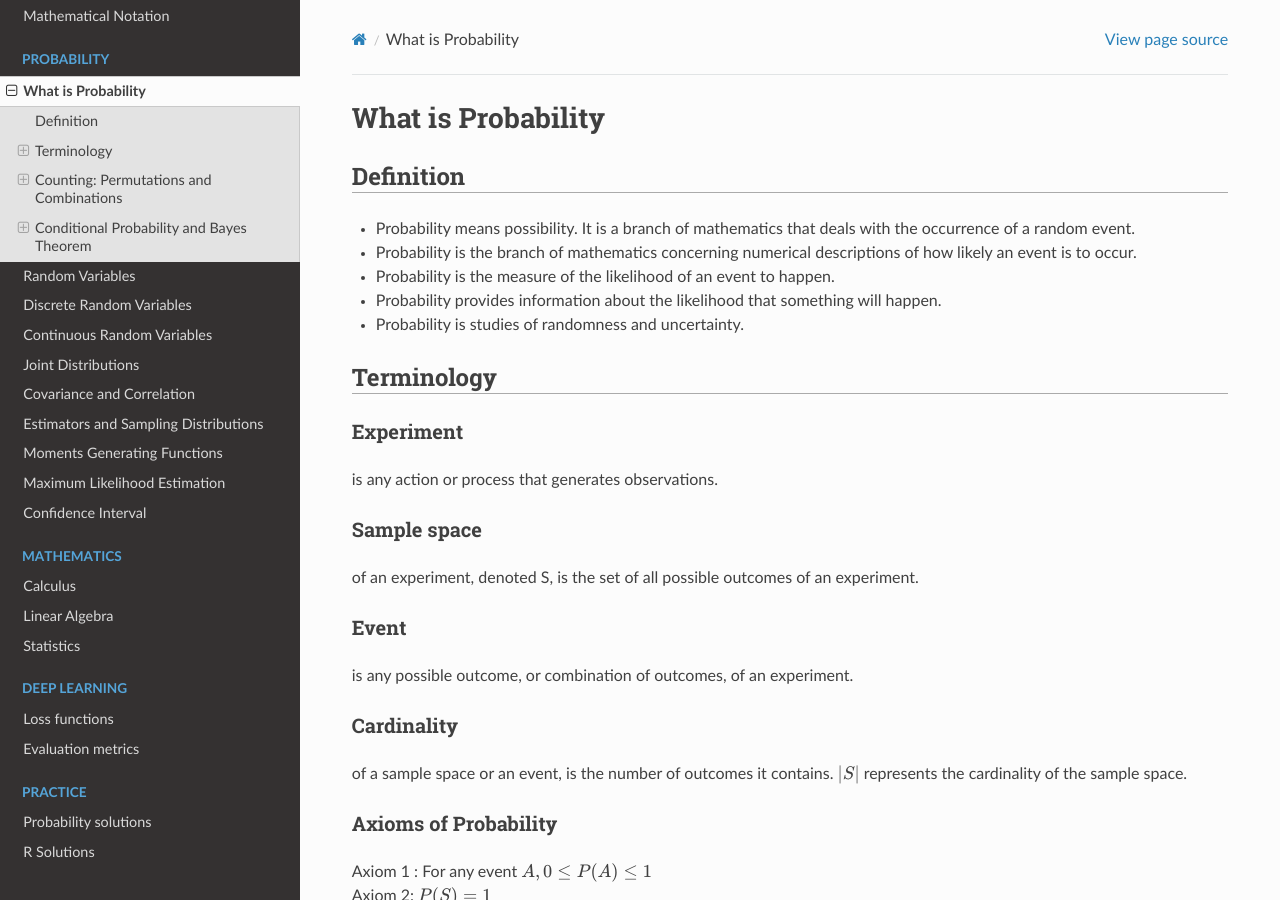
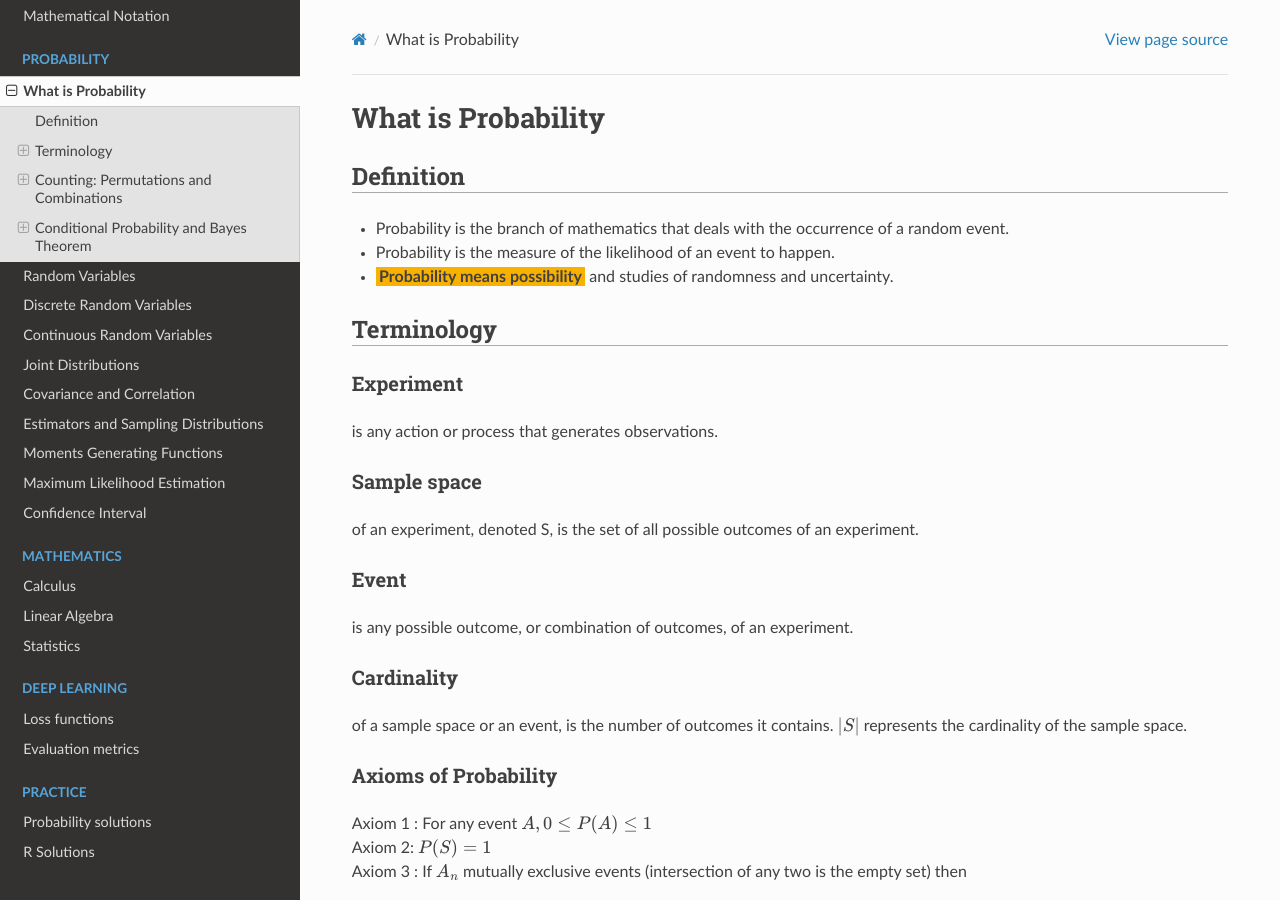
Before and after one commit to akkefa/ml-notes, a Sphinx documentation site: the page built from docs/probability/what_is_probability.rst, in a window 1280 px wide and 900 px high. Built offline with Sphinx 7.4.7 and the Read the Docs theme 2.0.0, drawn with Linux system fonts in a browser that asks for light colours.

Commit message:
New changes.

```diff
--- a/docs/probability/what_is_probability.rst
+++ b/docs/probability/what_is_probability.rst
@@ -7,11 +7,9 @@ What is Probability
 
 Definition
 ===========
-- Probability means possibility. It is a branch of mathematics that deals with the occurrence of a random event.
-- Probability is the branch of mathematics concerning numerical descriptions of how likely an event is to occur.
+- Probability is the branch of mathematics that deals with the occurrence of a random event.
 - Probability is the measure of the likelihood of an event to happen.
-- Probability provides information about the likelihood that something will happen.
-- Probability is studies of randomness and uncertainty.
+- **Probability means possibility** and studies of randomness and uncertainty.
 
 Terminology
 ============
```
